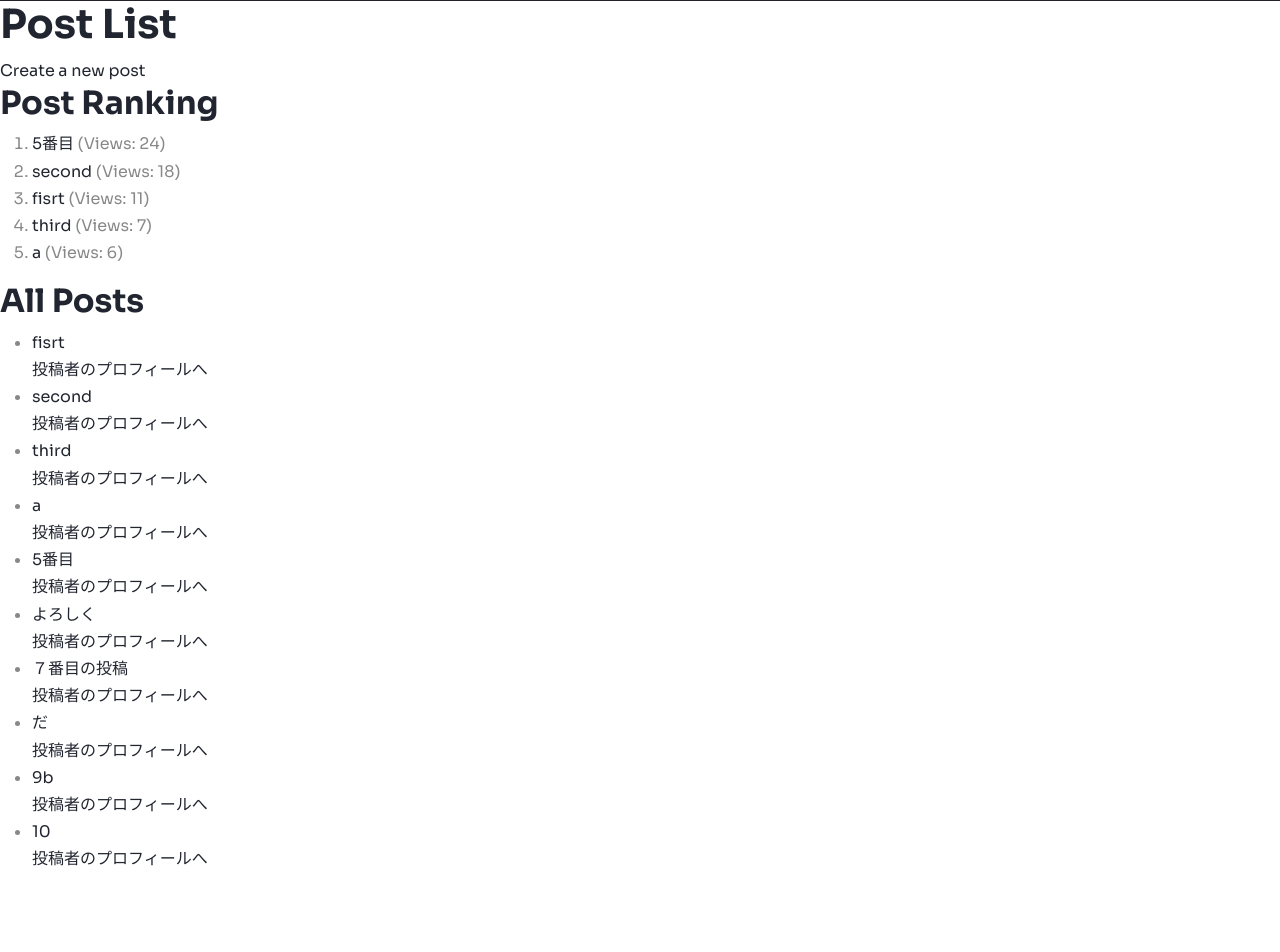
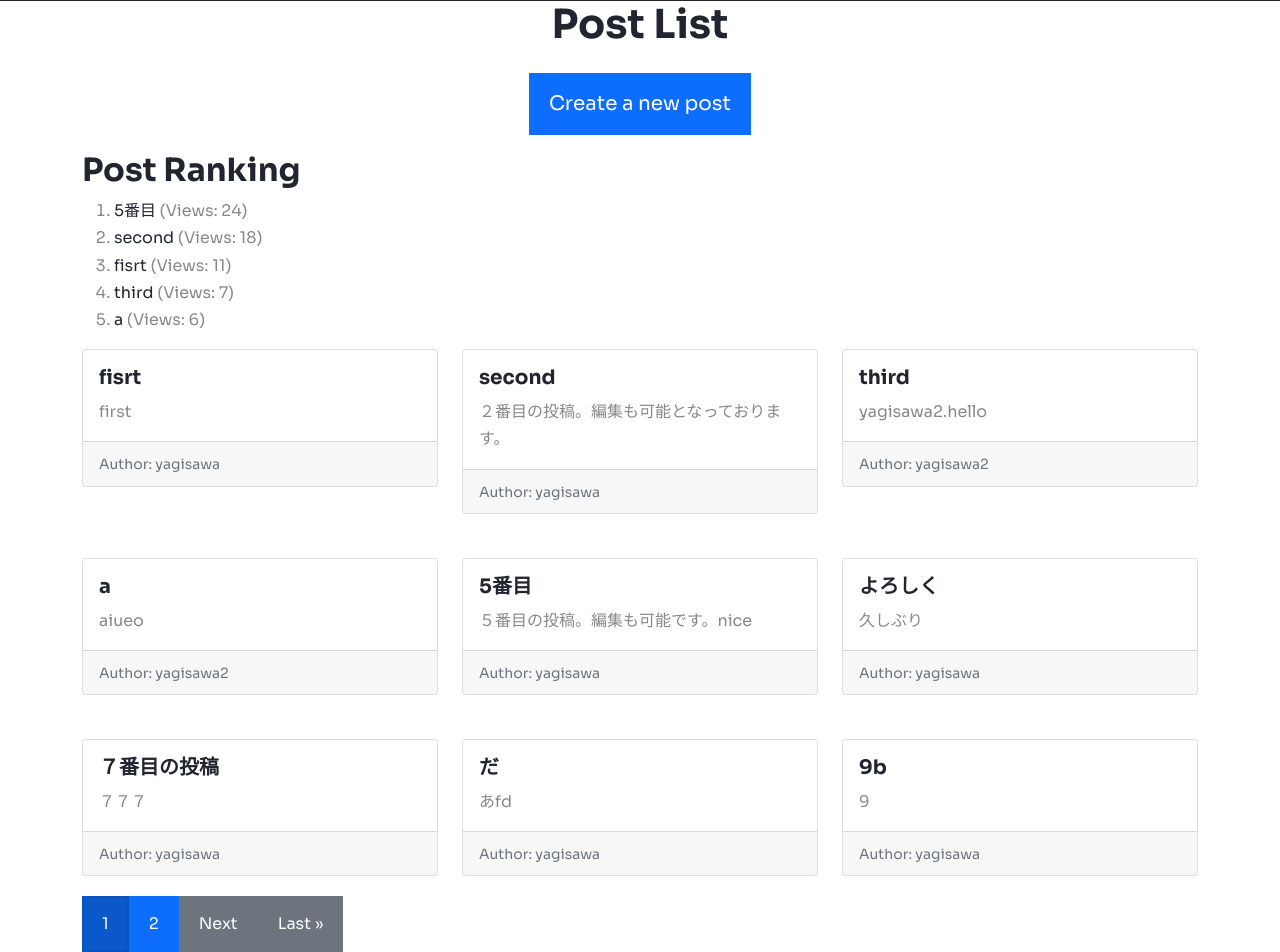
Before and after one commit to goat2130/Django-portfolio-first, a Django app: page / in a window 1280 px wide. Shown: the part 79-1031 px from the top of the page. Before the commit the page ends 945 px from the top, so only its background shows below. Run offline with Django 4.2, Linux system fonts and the light colour scheme; data comes from the database, SQL or seed files in the repository; both versions use the stored data as it was after the commit.

Commit message:
feat: #1.58 ページに分けられるよう変更をしました

```diff
--- a/myapp/static/myapp/style.css
+++ b/myapp/static/myapp/style.css
@@ -12,12 +12,7 @@ body {
   color: var(--body);
 }
 
-h1,
-h2,
-h3,
-h4,
-h5,
-h6 {
+h1, h2, h3, h4, h5, h6 {
   color: var(--dark);
   font-weight: 700;
 }
@@ -39,3 +34,7 @@ a {
   border-width: 2px;
   border-radius: 0;
 }
+
+.card {
+  margin-bottom: 20px;
+}
--- a/myapp/templates/myapp/post_list.html
+++ b/myapp/templates/myapp/post_list.html
@@ -2,8 +2,14 @@
 {% load static %}
 
 {% block content %}
+<div class="container">
+  <div class="text-center">
     <h1>Post List</h1>
-<a href="{% url 'post_create' %}">Create a new post</a>
+    <a class="btn btn-primary btn-lg mt-3 mb-3" href="{% url 'post_create' %}">Create a new post</a>
+  </div>
+
+  <div class="row">
+    <div class="col-md-12">
       <div class="post-section">
         <h2>Post Ranking</h2>
         <ol class="ranking-list">
@@ -15,39 +21,54 @@
           {% endfor %}
         </ol>
       </div>
+    </div>
+  </div>
 
-<div class="post-section">
-  <h2>All Posts</h2>
-  <ul class="post-list">
-    {% for post in posts %}
-      <li><a href="{% url 'post_detail' post.pk %}">{{ post.title }}</a></li>
+  {% if page_obj %}
+    <div class="row row-cols-1 row-cols-md-3 g-4">
+      {% for post in page_obj %}
+        <div class="col">
+          <div class="card">
             {% if post.get_author_avatar_url %}
-                <img src="{{ post.get_author_avatar_url }}" alt="アバター">
-            <h3>{{ post.author.username }}</h3>
-            % if post.icon %}
-            <img src="{{ post.icon.url }}" alt="アイコン">
+              <img src="{{ post.get_author_avatar_url }}" class="card-img-top" alt="Avatar">
             {% endif %}
-        <a href="{% url 'profile' username=post.author.username %}">投稿者のプロフィールへ</a>
+            <div class="card-body">
+              <h5 class="card-title"><a href="{% url 'post_detail' post.pk %}">{{ post.title }}</a></h5>
+              <p class="card-text">{{ post.content }}</p>
+            </div>
+            <div class="card-footer">
+              <small class="text-muted">Author: {{ post.author.username }}</small>
+            </div>
+          </div>
+        </div>
       {% empty %}
-      <li>No posts yet.</li>
+        <p>No posts yet.</p>
       {% endfor %}
-  </ul>
+    </div>
+
+    {% if page_obj.has_other_pages %}
+      <div class="pagination">
+        {% if page_obj.has_previous %}
+          <a class="btn btn-secondary" href="?page=1">&laquo; First</a>
+          <a class="btn btn-secondary" href="?page={{ page_obj.previous_page_number }}">Previous</a>
+        {% endif %}
+
+        {% for num in page_obj.paginator.page_range %}
+          {% if page_obj.number == num %}
+            <a class="btn btn-primary active" href="?page={{ num }}">{{ num }}</a>
+          {% else %}
+            <a class="btn btn-primary" href="?page={{ num }}">{{ num }}</a>
+          {% endif %}
+        {% endfor %}
+
+        {% if page_obj.has_next %}
+          <a class="btn btn-secondary" href="?page={{ page_obj.next_page_number }}">Next</a>
+          <a class="btn btn-secondary" href="?page={{ page_obj.paginator.num_pages }}">Last &raquo;</a>
+        {% endif %}
+      </div>
+    {% endif %}
+  {% else %}
+    <p>No posts yet.</p>
+  {% endif %}
 </div>
 {% endblock %}
-
-{% for post in posts %}
-    <div class="post">
-        <div class="author-info">
-            {% if post.get_author_avatar_url %}
-                <img src="{{ post.get_author_avatar_url }}" alt="アバター">
-            {% endif %}
-            <h3>{{ post.author.username }}</h3>
-        </div>
-        <h2>{{ post.title }}</h2>
-        <p>{{ post.content }}</p>
-        {% if post.icon %}
-            <img src="{{ post.icon.url }}" alt="アイコン">
-        {% endif %}
-        <a href="{% url 'profile' post.author.username %}">投稿者のプロフィールへ</a>
-    </div>
-{% endfor %}
--- a/myapp/views.py
+++ b/myapp/views.py
@@ -14,6 +14,7 @@ from django.http import HttpResponseRedirect
 from django.views.generic import CreateView
 from django.contrib.auth.models import User
 from django.contrib.auth.decorators import login_required
+from django.core.paginator import Paginator
 
 
 
@@ -23,6 +24,15 @@ from django.contrib.auth.decorators import login_required
 def post_list(request):
     posts = Post.objects.all()
     ranked_posts = Post.objects.annotate(num_views=F('views') + 1).order_by('-num_views')[:5]
+
+    paginator = Paginator(posts, 9)
+    page_number = request.GET.get('page')
+    page_obj = paginator.get_page(page_number)
+
+    if page_number is None or int(page_number) == 1:
+        show_ranking = True
+    else:
+        show_ranking = False
 
     # コメントのフォームの処理
     if request.method == 'POST':
@@ -35,7 +45,7 @@ def post_list(request):
     else:
         form = CommentForm()
 
-    return render(request, 'myapp/post_list.html', {'posts': posts, 'ranked_posts': ranked_posts, 'form': form})
+    return render(request, 'myapp/post_list.html', {'posts': posts, 'ranked_posts': ranked_posts, 'page_obj': page_obj, 'form': form})
 
 def post_create(request):
     if request.method == 'POST':
```
Also changed, not shown: db.sqlite3. Lines whose indentation alone changed are shown as unchanged.
